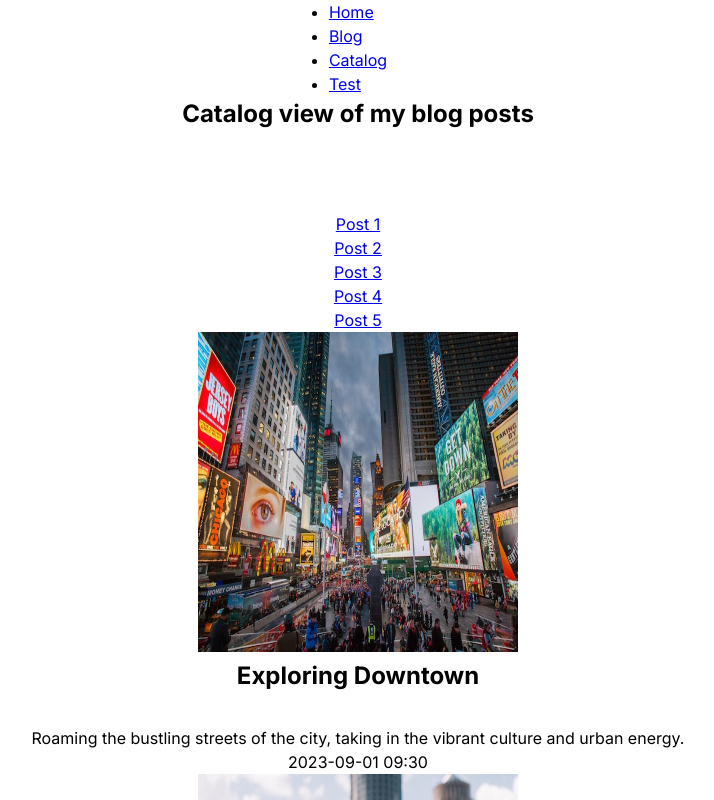
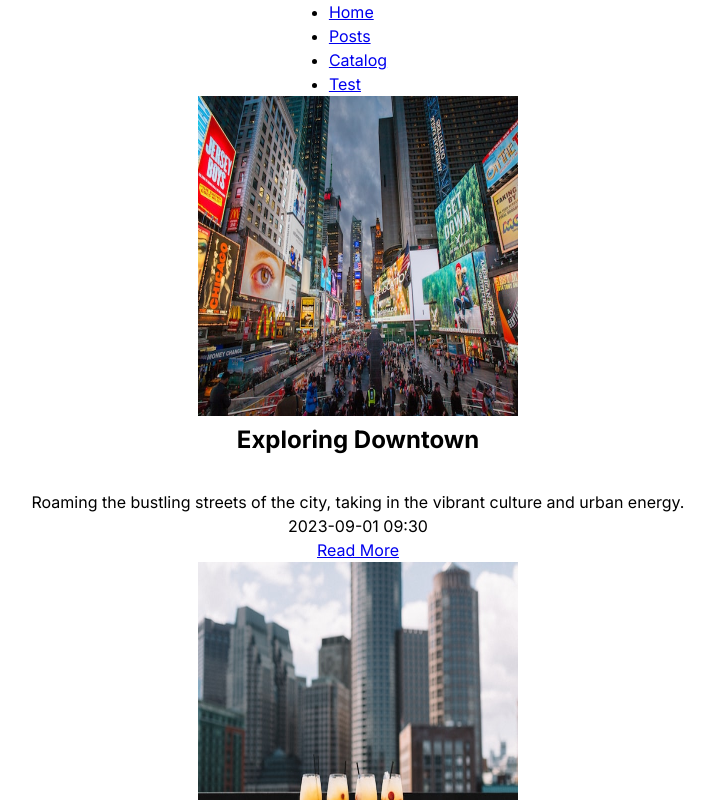
Before and after one commit to SKodehode/blog, a React (Vite) app: page /catalog in a window 1280 px wide. Shown: the top 800 px of the page, without its empty margins (282-996 px from the left). Built offline with nearby package versions, Linux system fonts and the light colour scheme.

Commit message:
Replaced the blog page with a post page, which will now render each blog post individually when the user clicks on one of the read more links in the catalog page.

```diff
--- a/src/components/BlogPostCard.jsx
+++ b/src/components/BlogPostCard.jsx
@@ -1,4 +1,6 @@
 import "../styles/BlogPostCard.css"
+import { Link } from "react-router-dom";
+import { data } from "../data/data";
 
 /**
  * BlogPostCard.jsx is a general component that we use to display the contents from our object arrays in a card format.
@@ -14,6 +16,7 @@
           <h2 className="post-title">{post.title}</h2>
           <p className="post-content">{post.description}</p>
           <p className="post-timestamp">{post.timestamp}</p>
+          <Link to={`/post/${post.id}`}>Read More</Link>
         </div>
       ))}
     </div>
--- a/src/components/layout/header/NavBar.jsx
+++ b/src/components/layout/header/NavBar.jsx
@@ -6,7 +6,7 @@
             <nav>
                 <ul>
                     <li><Link to="/">Home</Link></li>
-                    <li><Link to="/blog">Blog</Link></li>
+                    <li><Link to="/post">Posts</Link></li>
                     <li><Link to="/catalog">Catalog</Link></li>
                     <li><Link to="/blog/:id">Test</Link></li>
                 </ul>
--- a/src/pages/Blog.jsx
+++ /dev/null
@@ -1,39 +0,0 @@
-import LayoutBase from "../components/layout/LayoutBase";
-import { useParams } from "react-router-dom";
-
-function Blog() {
-    const params = useParams;
-    const {id} = params
-    return(
-        <LayoutBase>
-            <p>This is post {id}'s page.</p>
-        </LayoutBase>
-    )
-}
-
-export default Blog;
-
-
-
-/* import LayoutBase from "../components/layout/LayoutBase";
-import { data } from "../data/data";
-
-function Blog({ posts={data} }) {
-  return (
-    <LayoutBase>
-      <div>
-        {posts.map((post) => (
-          <div className="post-card" key={post.id}>
-            <img className="post-image" src={post.image} alt={post.title} />
-            <h2 className="post-title">{post.title}</h2>
-            <p className="post-content">{post.content}</p>
-            <p className="post-timestamp">{post.timestamp}</p>
-          </div>
-        ))}
-      </div>
-    </LayoutBase>
-  );
-}
-
-export default Blog;
- */
--- a/src/pages/Catalog.jsx
+++ b/src/pages/Catalog.jsx
@@ -2,18 +2,11 @@
 import LayoutBase from "../components/layout/LayoutBase";
 import BlogPostCard from "../components/BlogPostCard";
 import { data } from "../data/data";
-import { Link } from "react-router-dom";
 
 function Catalog() {
     return(
 
             <LayoutBase>
-                <h2 id="blog-title">Catalog view of my blog posts</h2>
-                <Link to="blog/1">Post 1</Link>
-                <Link to="blog/1">Post 2</Link>
-                <Link to="blog/1">Post 3</Link>
-                <Link to="blog/1">Post 4</Link>
-                <Link to="blog/1">Post 5</Link>
                 <BlogPostCard posts={data} />
             </LayoutBase>
     );
--- a/src/pages/Error.jsx
+++ b/src/pages/Error.jsx
@@ -2,7 +2,7 @@
 import "../styles/Error.css"
 import LayoutBase from "../components/layout/LayoutBase";
 
-export default function ErrorPage() {
+function ErrorPage() {
   const error = useRouteError();
   console.error(error);
 
@@ -17,3 +17,5 @@
     </LayoutBase>
   );
 }
+
+export default ErrorPage;
--- /dev/null
+++ b/src/pages/Post.jsx
@@ -0,0 +1,25 @@
+import LayoutBase from "../components/layout/LayoutBase";
+import { useParams } from "react-router-dom";
+import { data } from "../data/data";
+import ErrorPage from "./Error";
+
+function Post() {
+    const { id } = useParams()
+    const post = data.find((post) => post.id === parseInt(id));
+
+    if (!post) {
+      return <ErrorPage />
+    }
+    return(
+      <LayoutBase>
+        <div className="post-card" key={post.id}>
+          <img className="post-image" src={post.image} alt={post.title} />
+          <h2 className="post-title">{post.title}</h2>
+          <p className="post-content">{post.content}</p>
+          <p className="post-timestamp">{post.timestamp}</p>
+        </div>
+      </LayoutBase>
+    )
+}
+
+export default Post;
--- a/src/pages/Router.jsx
+++ b/src/pages/Router.jsx
@@ -1,7 +1,7 @@
 import { BrowserRouter as Router, Routes, Route } from 'react-router-dom';
 import Home from "./Home";
-import Blog from "./Blog";
 import Catalog from './Catalog';
+import Post from './Post';
 
 /**
  * AppRouter is a function responsible for rendering this website's pages.
@@ -22,7 +22,7 @@
                 <Route path="/catalog" element={<Catalog/>}/>
                 {/* Post/:id is responsible for rendering a blog post's contents. It is one page rendering one post at a time depending on which link the user clicks on. */}
                 {/* Each post has a unique link generated with own id based off of the id property in the post object array. */}
-                <Route path="/post/:id" element={<Blog/>}/>
+                <Route path="/post/:id" element={<Post/>}/>
             </Routes>
         </Router>
         </>
```
